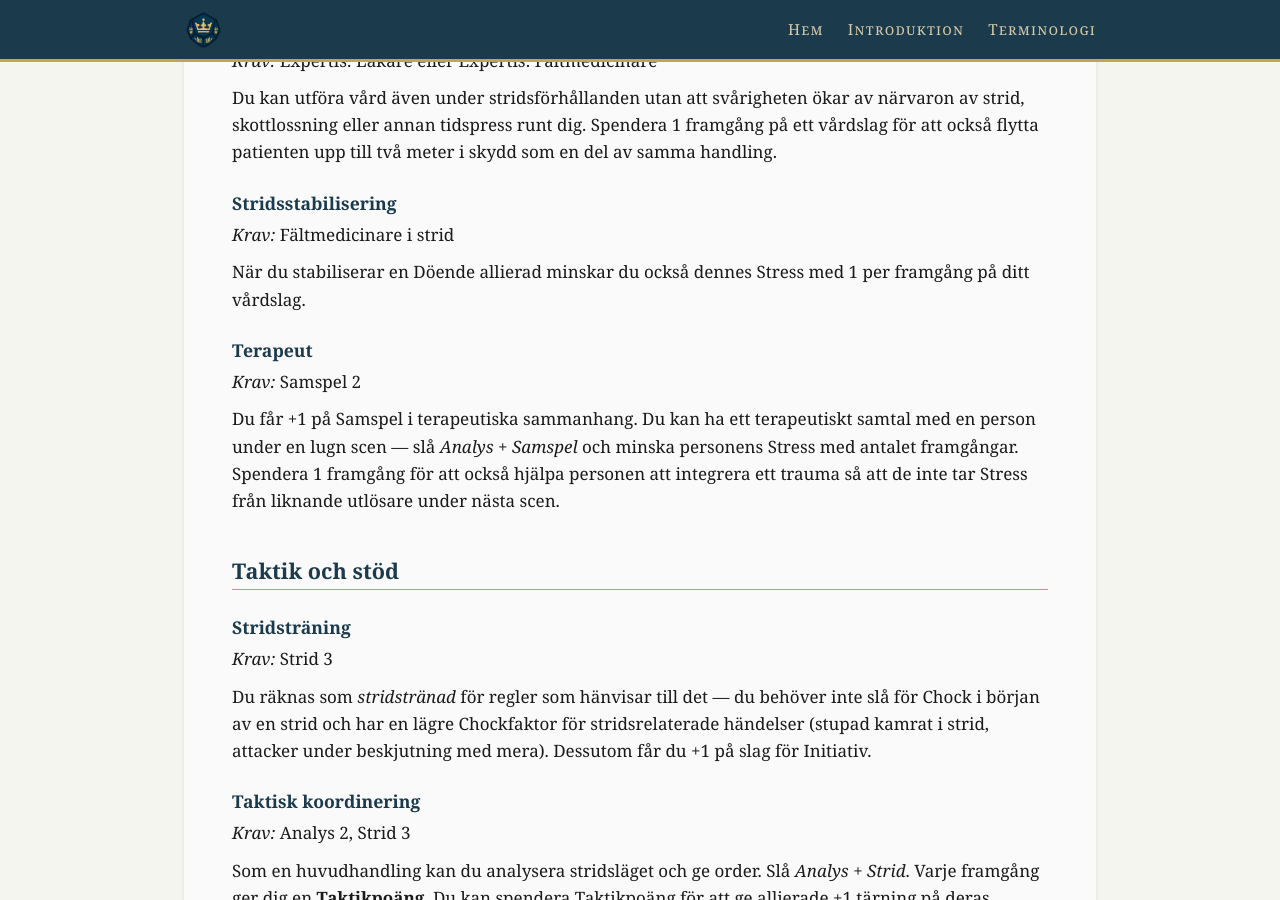
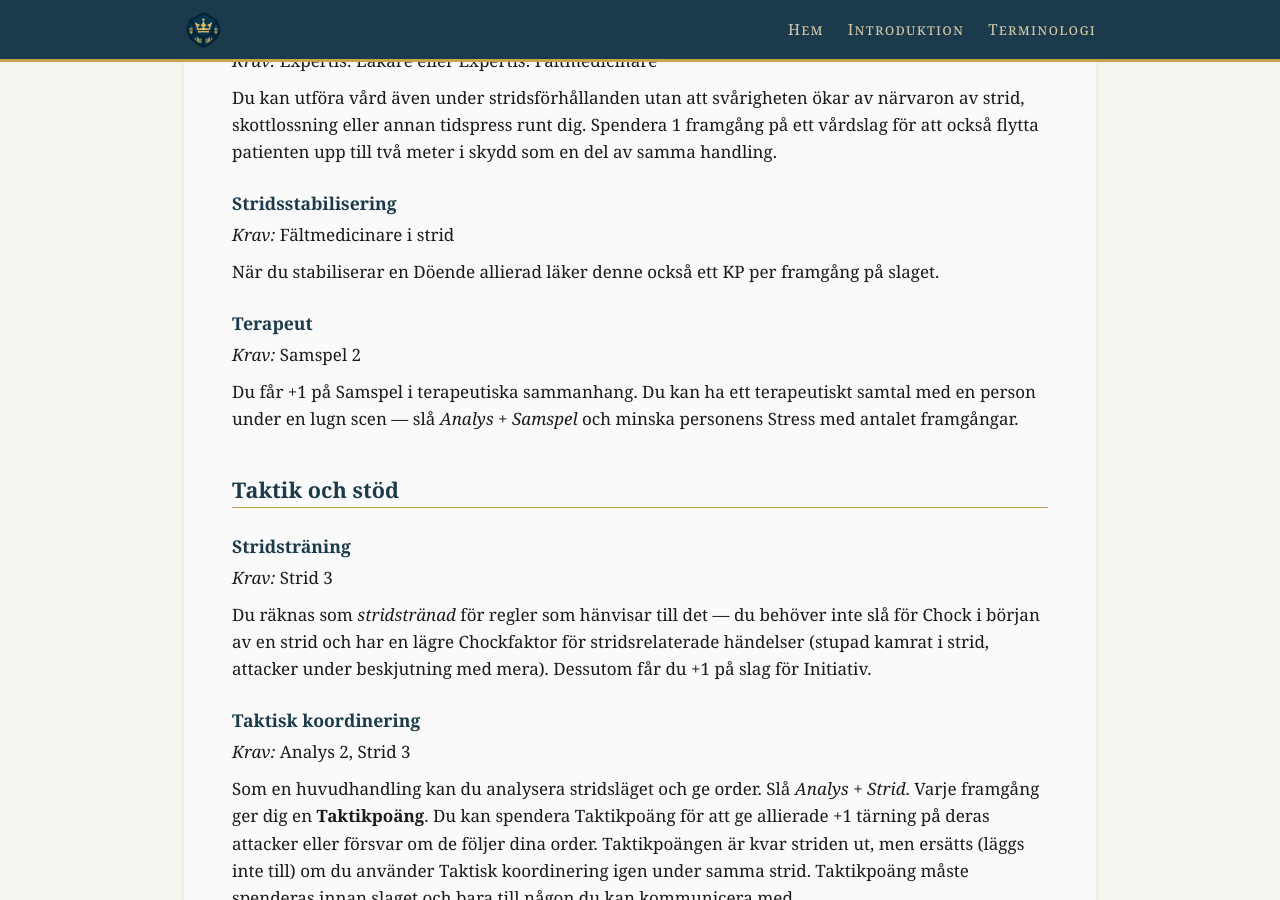
Before and after one commit to ulmus/Riket, a Jekyll site: the page built from Regler/Förmågor.md, in a window 1280 px wide and 900 px high, scrolled down 4463 px. Built offline with Jekyll 4.4.1, drawn with Linux system fonts in a browser that asks for light colours; our own code applies the rules of GitHub Pages for plain Markdown files.

Commit message:
Minor abilities adjustments

```diff
--- a/Regler/Förmågor.md
+++ b/Regler/Förmågor.md
@@ -148,13 +148,13 @@ Du kan utföra vård även under stridsförhållanden utan att svårigheten öka
 
 *Krav:* Fältmedicinare i strid
 
-När du stabiliserar en Döende allierad minskar du också dennes Stress med 1 per framgång på ditt vårdslag.
+När du stabiliserar en Döende allierad läker denne också ett KP per framgång på slaget.
 
 ### Terapeut
 
 *Krav:* Samspel 2
 
-Du får +1 på Samspel i terapeutiska sammanhang. Du kan ha ett terapeutiskt samtal med en person under en lugn scen — slå *Analys + Samspel* och minska personens Stress med antalet framgångar. Spendera 1 framgång för att också hjälpa personen att integrera ett trauma så att de inte tar Stress från liknande utlösare under nästa scen.
+Du får +1 på Samspel i terapeutiska sammanhang. Du kan ha ett terapeutiskt samtal med en person under en lugn scen — slå *Analys + Samspel* och minska personens Stress med antalet framgångar.
 
 ## Taktik och stöd
 
```
